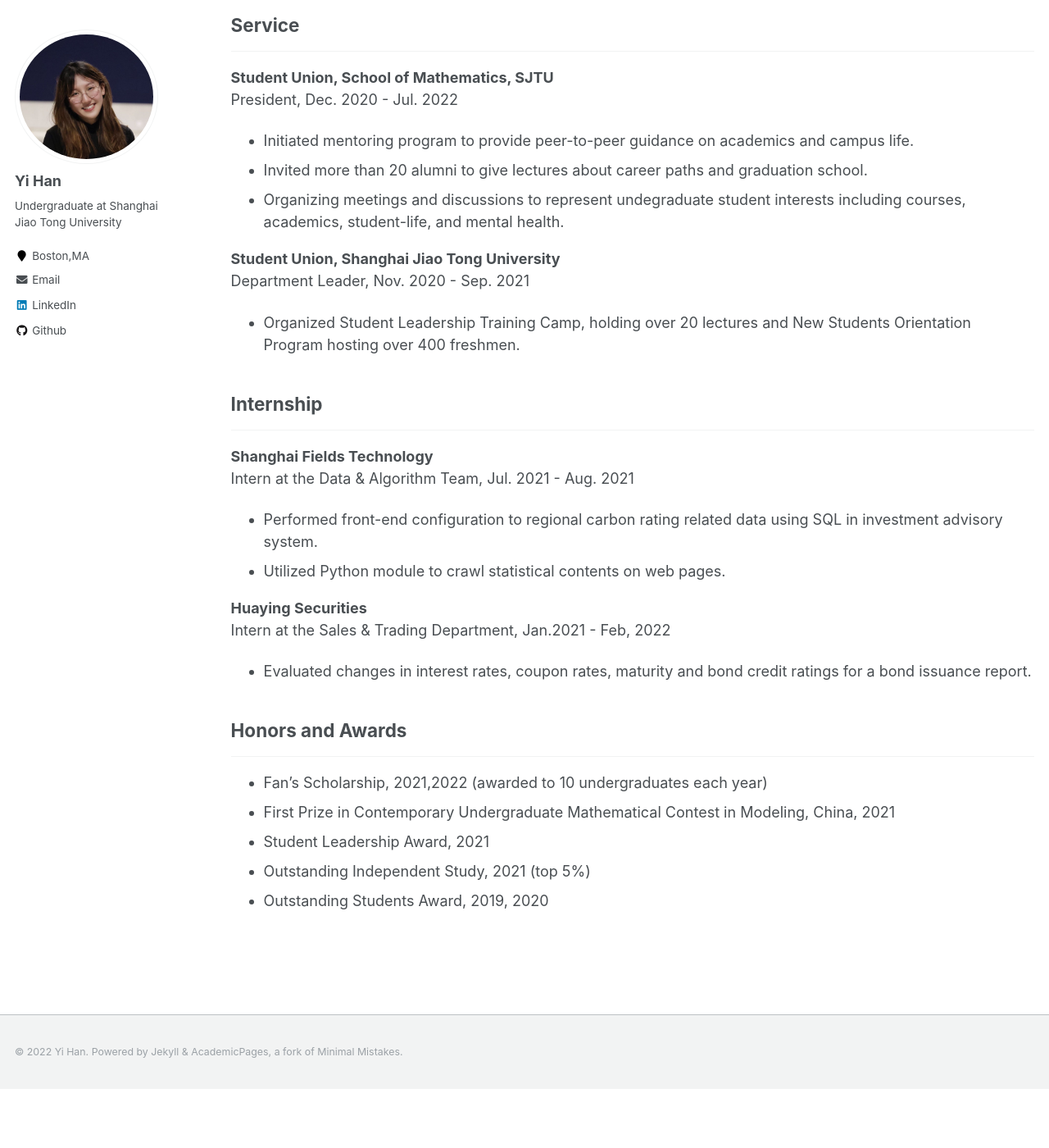
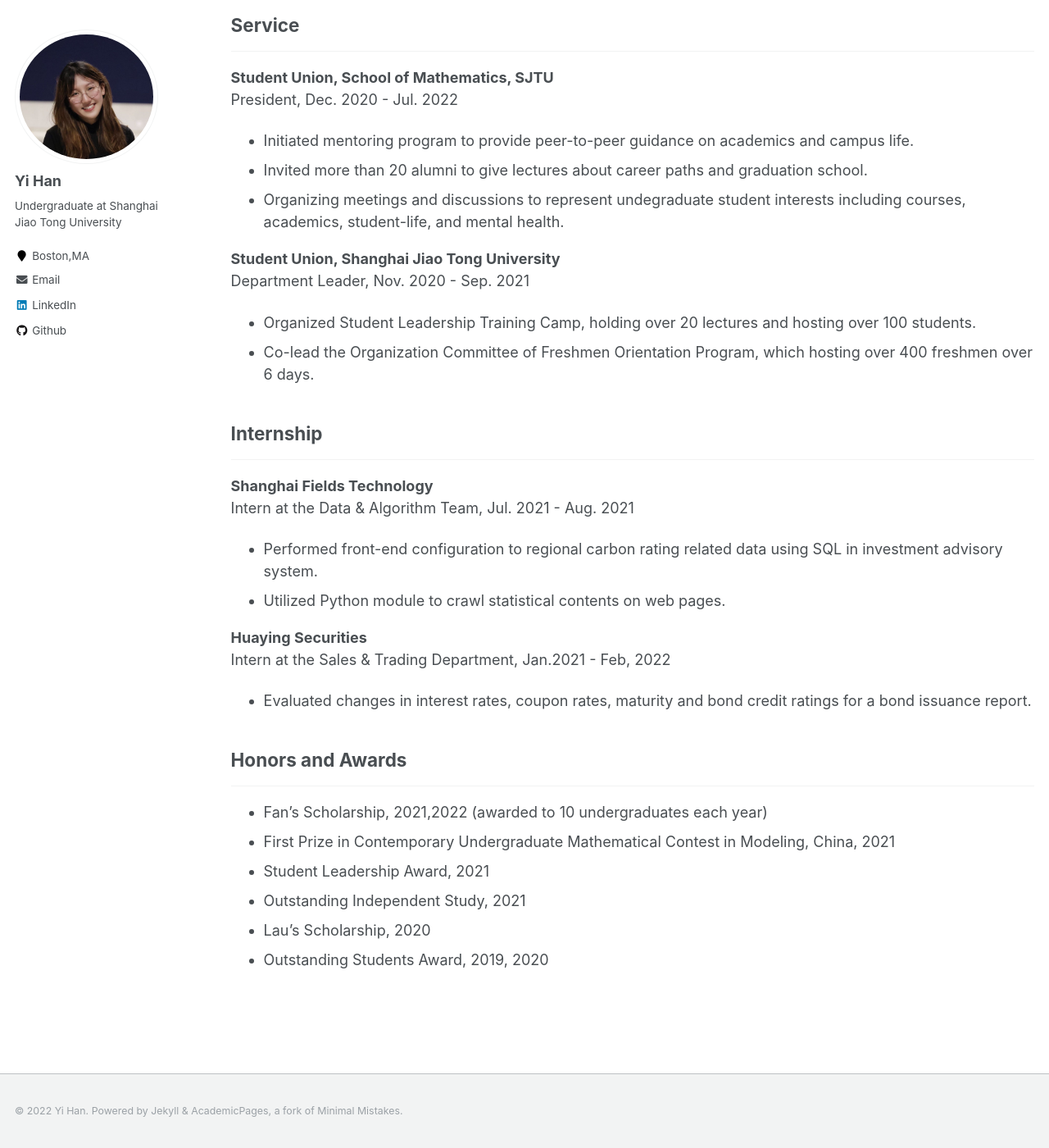
Before and after one commit to yiiihan/yiiihan.github.io, a Jekyll site: the page built from _pages/experience.md, in a window 1280 px wide and 1400 px high, scrolled down 591 px. Shown: the whole window at 82% size. Built offline with Jekyll 4.4.1, drawn with Linux system fonts in a browser that asks for light colours; before the commit the page ends 1919 px from its top, so only the background shows below that.

Commit message:
Update experience.md

```diff
--- a/_pages/experience.md
+++ b/_pages/experience.md
@@ -34,7 +34,8 @@ President, Dec. 2020 - Jul. 2022
 
 **Student Union, Shanghai Jiao Tong University** <br />
 Department Leader, Nov. 2020 - Sep. 2021
-- Organized Student Leadership Training Camp, holding over 20 lectures and New Students Orientation Program hosting over 400 freshmen.
+- Organized Student Leadership Training Camp, holding over 20 lectures and hosting over 100 students.
+- Co-lead the Organization Committee of Freshmen Orientation Program, which hosting over 400 freshmen over 6 days.
 
 ## Internship
 ---
@@ -52,5 +53,6 @@ Intern at the Sales & Trading Department, Jan.2021 - Feb, 2022
 - Fan's Scholarship, 2021,2022 (awarded to 10 undergraduates each year)
 - First Prize in Contemporary Undergraduate Mathematical Contest in Modeling, China, 2021
 - Student Leadership Award, 2021
-- Outstanding Independent Study, 2021 (top 5%)
+- Outstanding Independent Study, 2021
+- Lau's Scholarship, 2020
 - Outstanding Students Award, 2019, 2020
```
